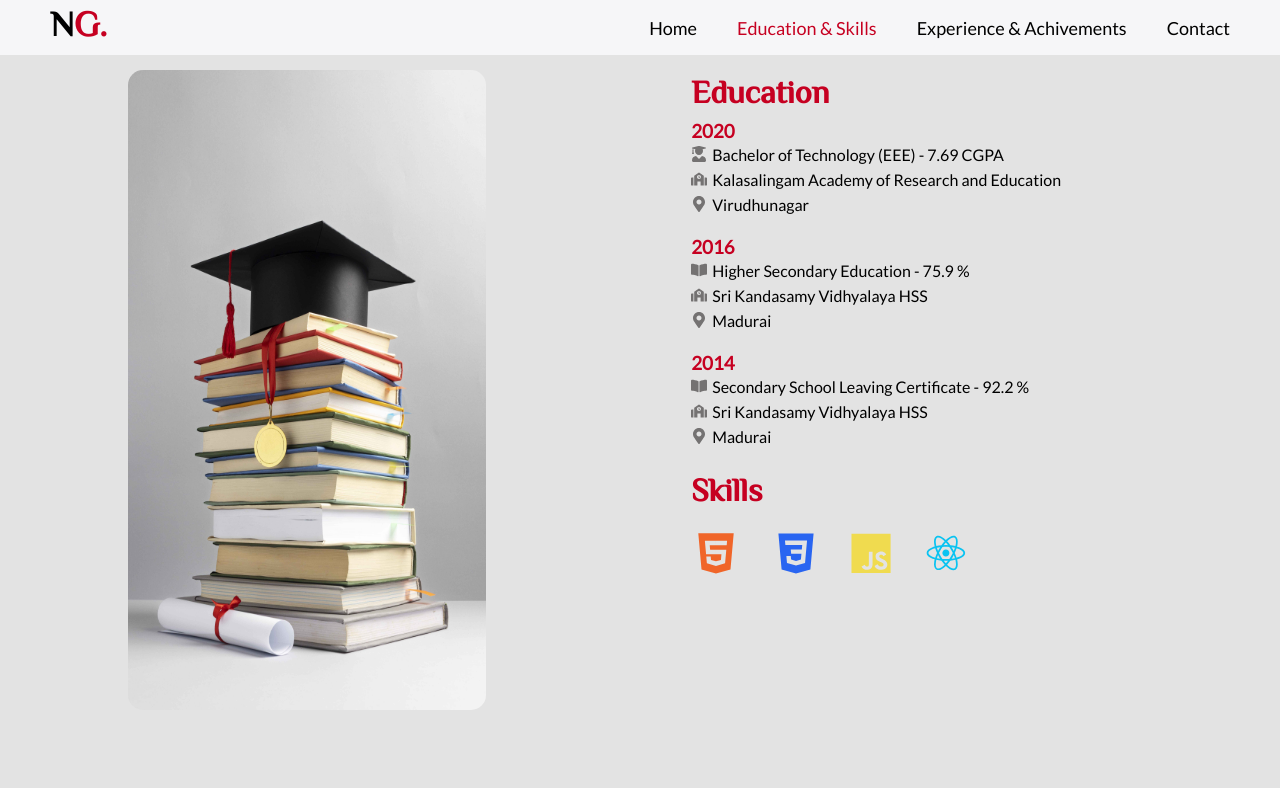
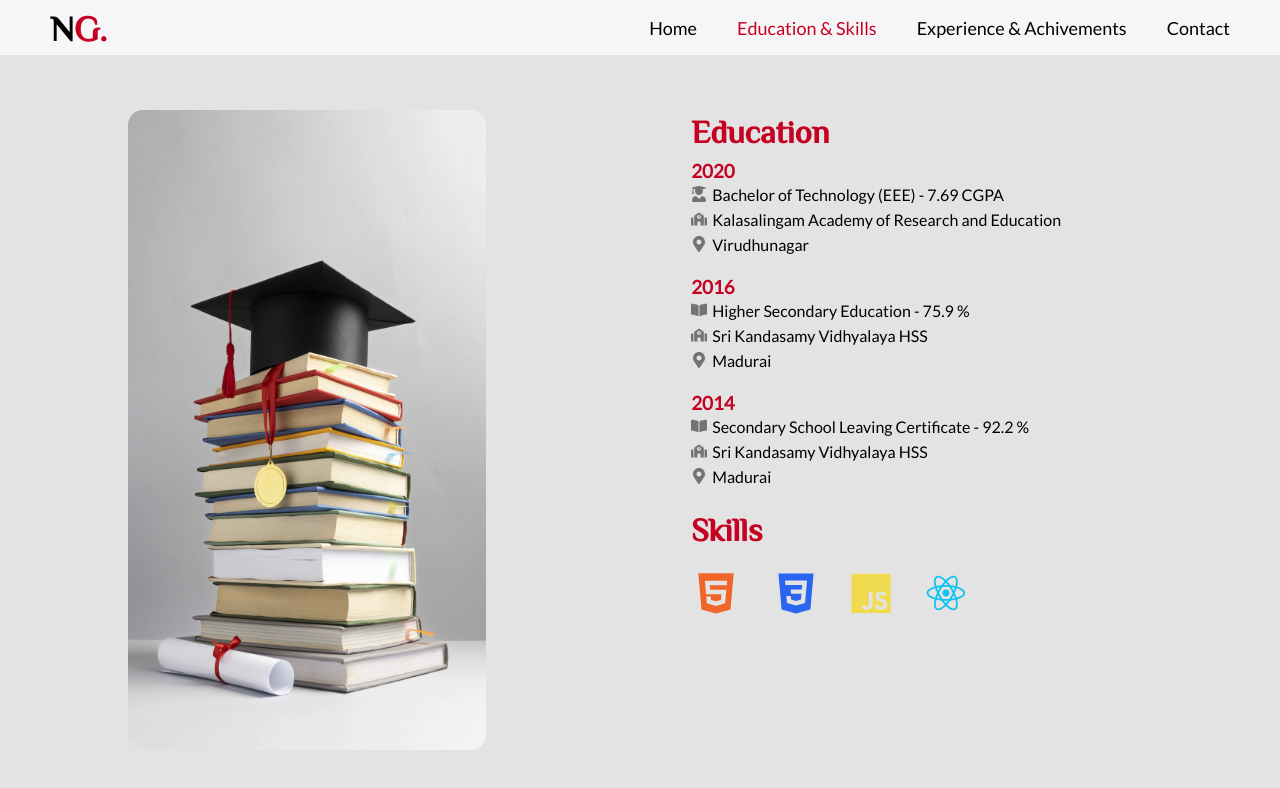
Before and after one commit to nagapandi1998/Personal_Blog, a React (Create React App) app: page /education in a window 1280 px wide. Shown: the top 788 px of the page. Built offline with nearby package versions, Linux system fonts and the light colour scheme.

Commit message:
padding and logo adjustments

```diff
--- a/src/Components/Education.js
+++ b/src/Components/Education.js
@@ -30,7 +30,7 @@ const Education = () => {
                   <p><FaBookOpen className='eduicon'/>Secondary School Leaving Certificate - 92.2 %</p>
                   <p><FaSchool className='eduicon'/>Sri Kandasamy Vidhyalaya HSS</p>
                   <p><FaMapMarkerAlt className='eduicon'/>Madurai</p>
-                </div><br />
+                </div><br/>
                 <h1 data-aos="fade-down" data-aos-easing="linear" data-aos-duration="1500">Skills</h1>
                     <ul data-aos="zoom-in-up" data-aos-duration="3000" className="skills_list">
                         <li><DiHtml5 className='html'/></li>
--- a/src/Components/Navbar.css
+++ b/src/Components/Navbar.css
@@ -5,6 +5,8 @@
     font-weight: bold;
     font-family: 'El Messiri';
     font-size: 35px;
+    position: relative;
+    top: 5px;
 }
 span{
     color: #c60021;
--- a/src/index.css
+++ b/src/index.css
@@ -22,7 +22,7 @@ h1 {
   font-family: 'Lato';
 }
 .container {
-  padding: 10px 10%;
+  padding: 50px 10%;
 }
 
 .homeContainer {
@@ -59,6 +59,7 @@ h1 {
   bottom: 20px;
   height: 100vh;
   z-index: -1;
+  overflow-y: hidden;
 }
 
 .row {
@@ -162,7 +163,7 @@ font-size: 50px;
 
 .experience-col-4 img {
   width: 80%;
-  height: 80vh;
+  height: 75vh;
   border-radius: 15px;
   z-index: -1;
 }
@@ -170,7 +171,7 @@ font-size: 50px;
   height: 100vh;
 }
 .contacts{
-  margin-top: 80px;
+  margin-top: 70px;
 }
 
 .contacts h1 {
```
